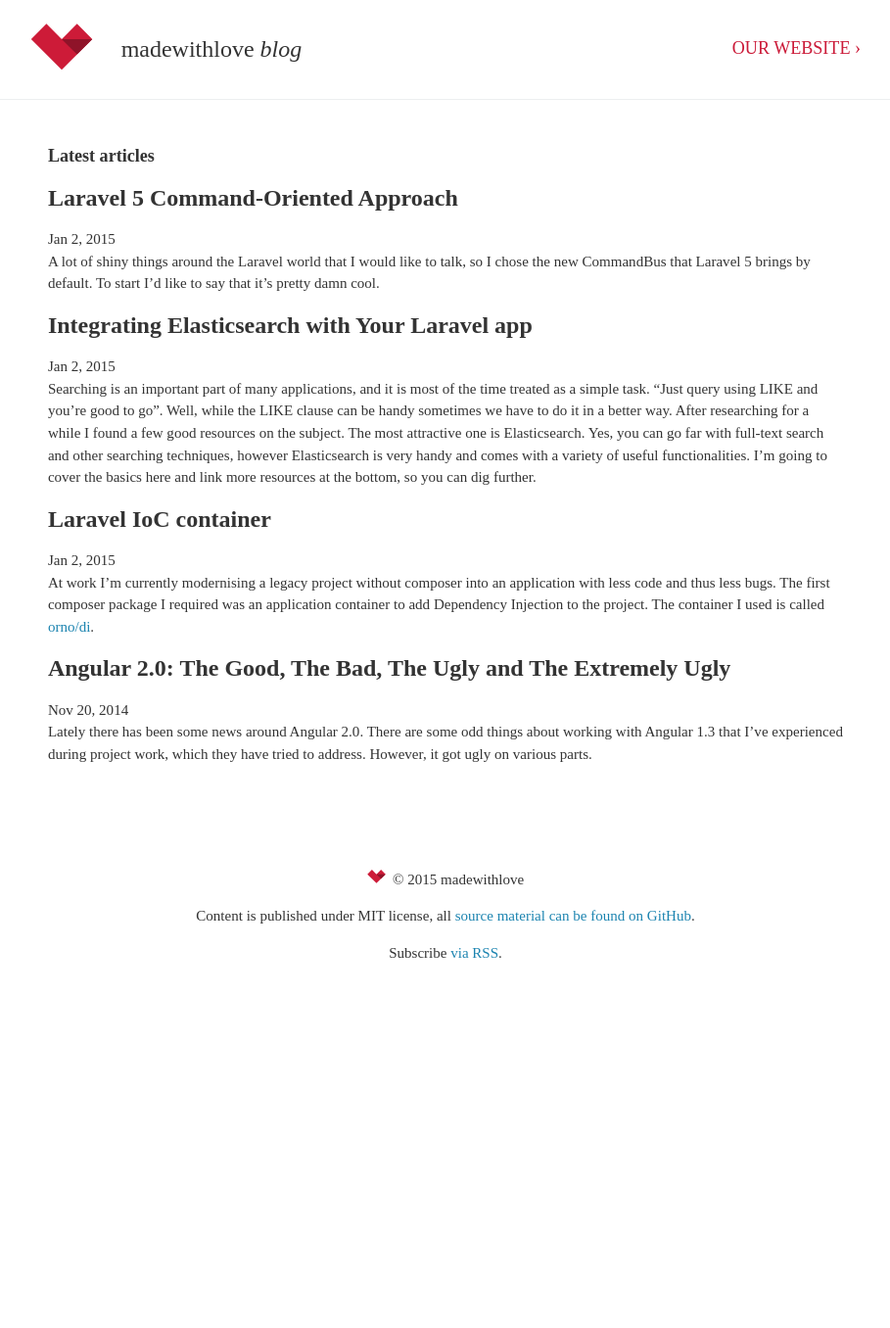
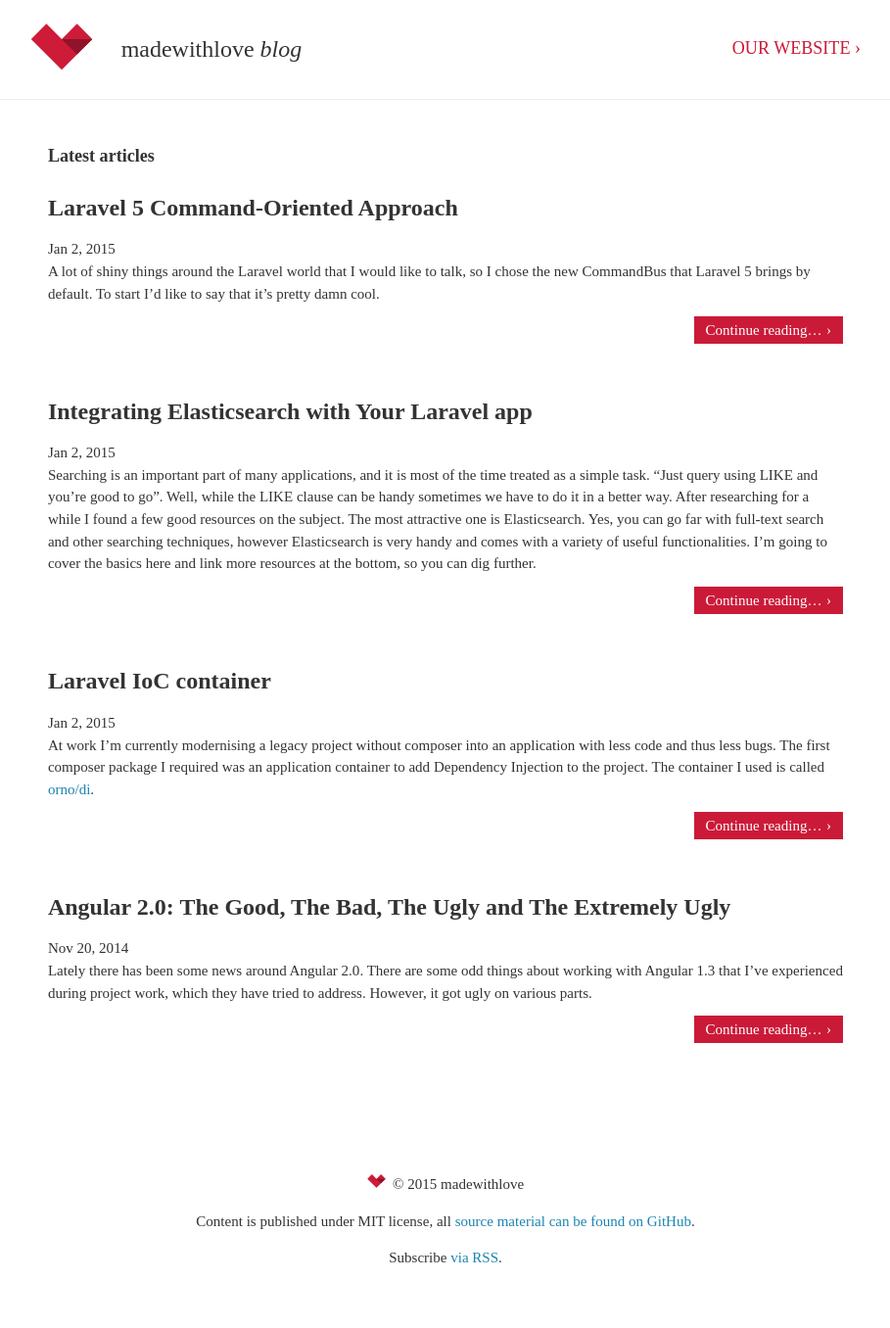
Before and after one commit to dimsav/blog, a Jekyll site: the page built from index.html, in a window 1280 px wide. Shown: the whole page at 98% size, without its empty margins (185-1094 px from the left). Built offline with Jekyll 4.4.1, drawn with Linux system fonts in a browser that asks for light colours; before the commit the page ends 1045 px from its top, so only the background shows below that.

Commit message:
Added Read more links to homepage

```diff
--- a/_sass/pages/_blog-index.scss
+++ b/_sass/pages/_blog-index.scss
@@ -9,7 +9,23 @@
     }
 
     li {
-      margin: 0;
+      margin: 2em 0 4em;
+    }
+
+    .read-more {
+      text-align: right;
+
+      a {
+        background: #cb1a38;
+        color: white;
+        font-weight: 300;
+        padding: 0.4em 0.8em;
+
+        &:after {
+          content: '\203A';
+          margin-left: 0.3em;
+        }
+      }
     }
   }
 }
--- a/index.html
+++ b/index.html
@@ -12,8 +12,11 @@
             <h2>
               <a href="{{ post.url | prepend: site.baseurl }}">{{ post.title }}</a>
             </h2>
-            <span class="meta">{{ post.date | date: "%b %-d, %Y" }}</span>
+            <time datetime="{{ post.date | date: "%F" }}">{{ post.date | date: "%b %-d, %Y" }}</time>
             <p>{{ post.excerpt | remove: '<p>' | remove: '</p>' }}</p>
+            <p class="read-more">
+              <a href="{{ post.url | prepend: site.baseurl }}" title="{{ post.title }}">Continue reading…</a>
+            </p>
           </li>
         {% endfor %}
       </ul>
```
